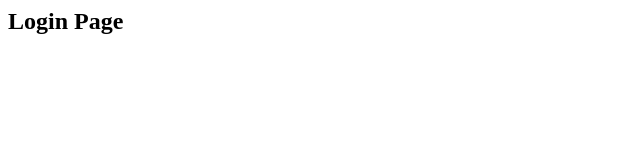
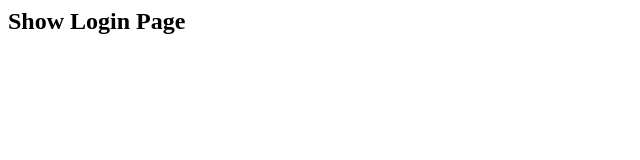
Before and after one commit to malajure/HtmlProject, a plain HTML site: page Login.html in a window 1280 px wide. Shown: the whole page, without its empty margins (0-640 px from the left). Drawn offline with Linux system fonts and the light colour scheme.

Commit message:
changed the login message

```diff
--- a/Login.html
+++ b/Login.html
@@ -3,7 +3,7 @@
       <head>    </head>
       <body>
 
-         <h2> Login Page </h2>
+         <h2> Show Login Page </h2>
 
       </body>
 
```
